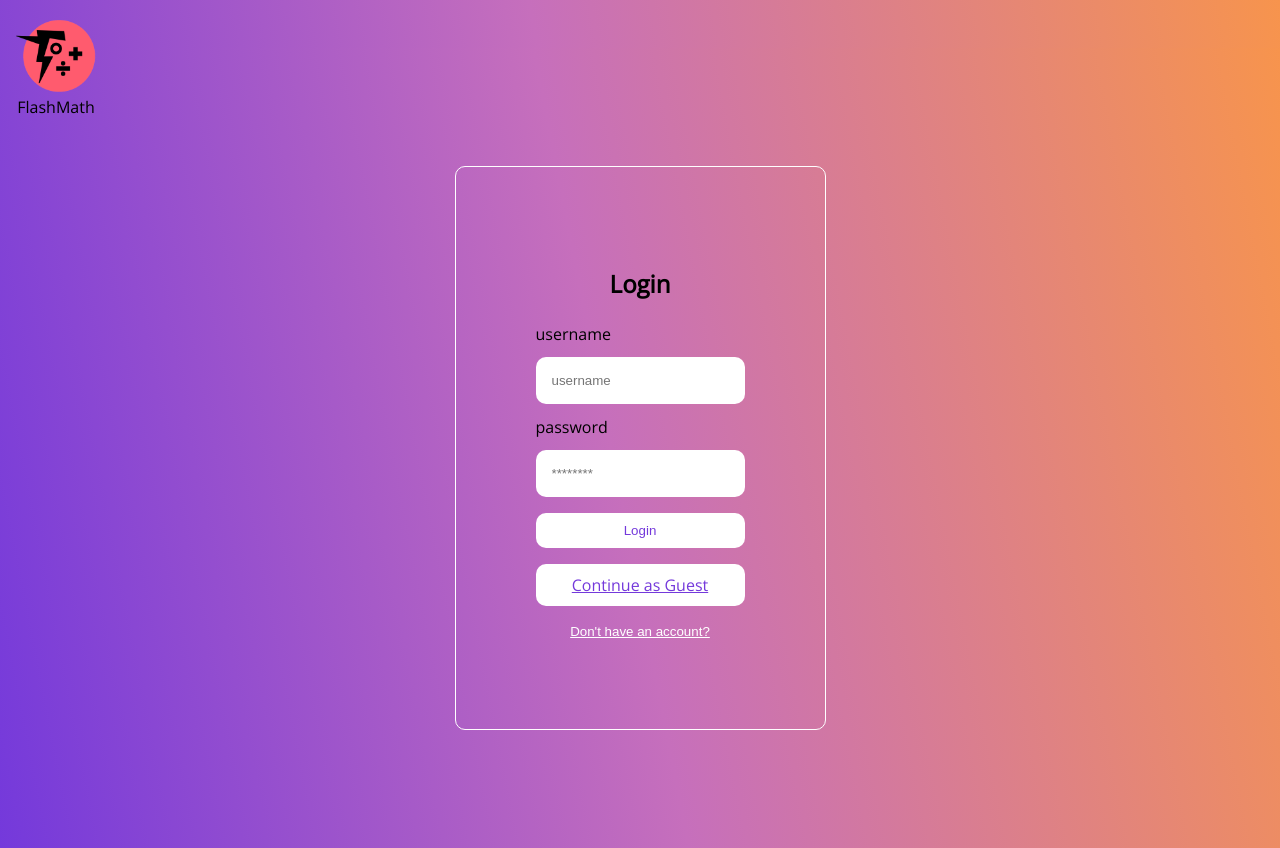
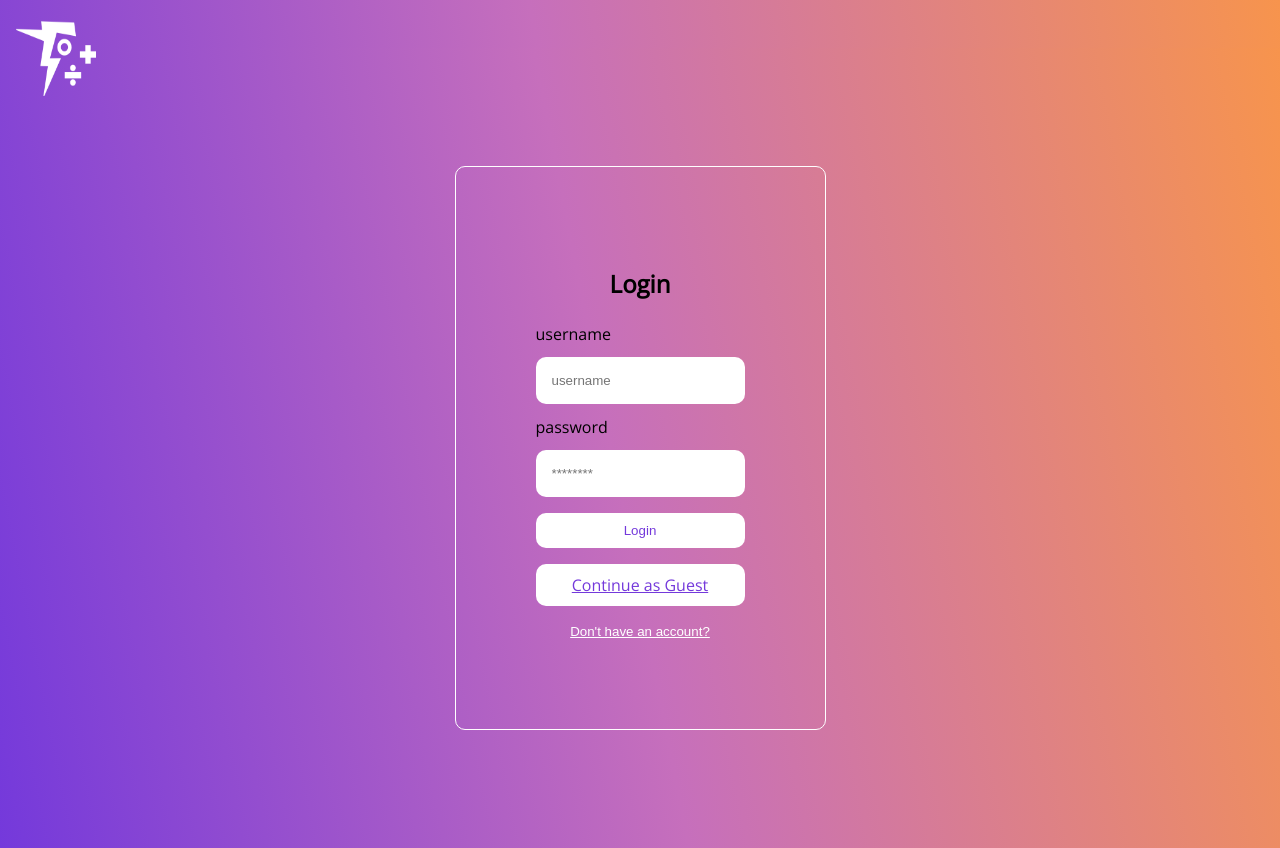
Before and after one commit to michaelschuff/FlashMath, a React (Create React App) app in the folder client/: page / in a window 1280 px wide. Built offline with nearby package versions, Linux system fonts and the light colour scheme.

Commit message:
Adding logo white

```diff
--- a/client/src/components/Branding/Logo.css
+++ b/client/src/components/Branding/Logo.css
@@ -8,8 +8,7 @@
 
 .logo-img{
     display: flex;
-    height: 10vh;
+    height: 5vw;
     width: 10vh;
-    min-height: 5em;
-    min-width: 5em;
+    filter: brightness(0) invert(1)
 }
--- a/client/src/components/Branding/Logo.js
+++ b/client/src/components/Branding/Logo.js
@@ -3,9 +3,8 @@ import "./Logo.css"
 
 export const Logo = () => {
   return (
-    <div class='site-logo'>
-      <img src='./logo512.png' class='logo-img' />
-      <text>FlashMath</text>
+    <div className='site-logo'>
+      <img src='./whitelogo.png' className='logo-img' />
     </div>
   )
 }
```
Also changed, not shown: client/public/whitelogo.png (added), client/src/logo.svg (deleted).
